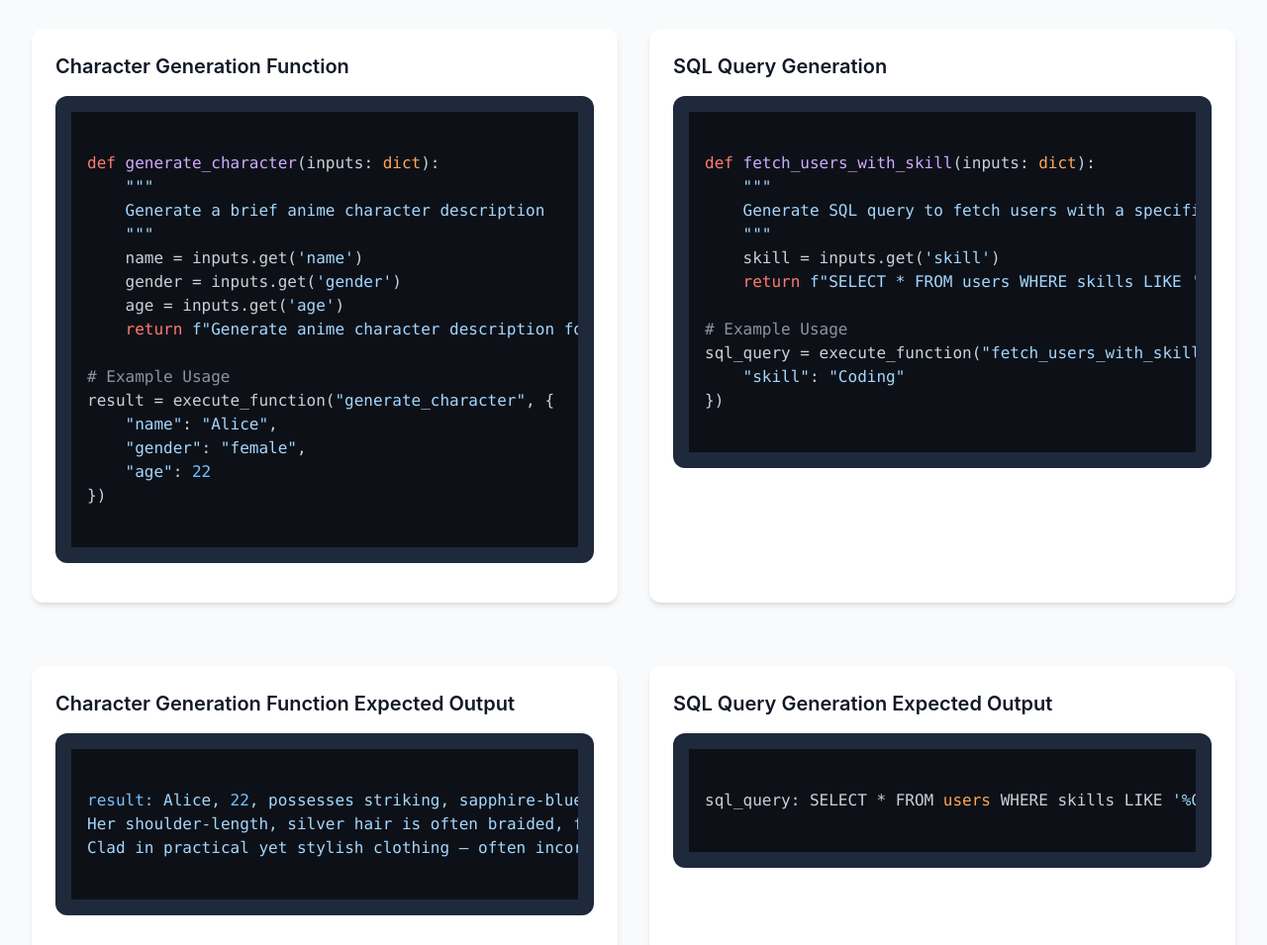
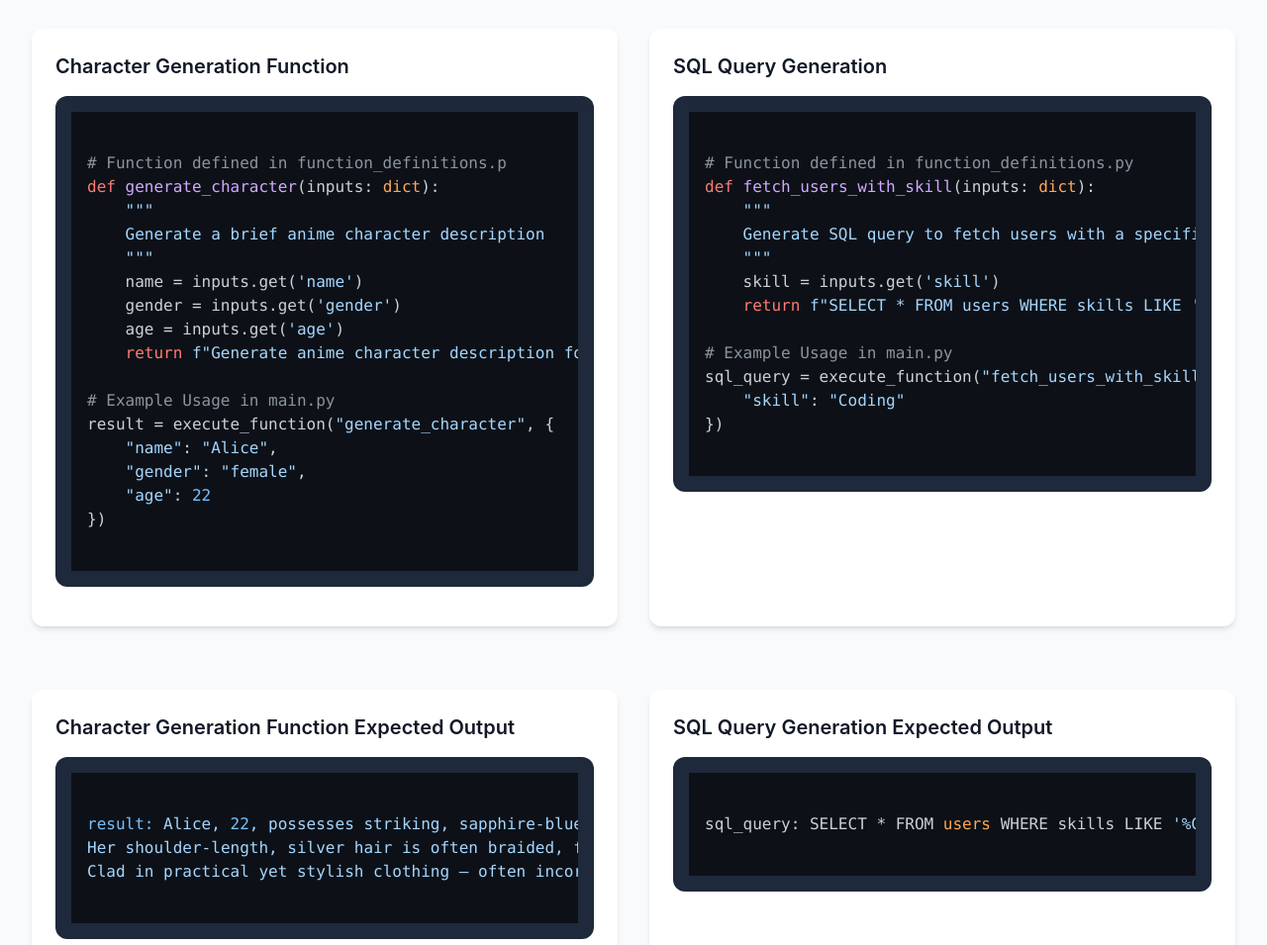
Before and after one commit to anas1412/GeminiWire, a plain HTML site: page index.html in a window 1280 px wide. Shown: the part 2177-3132 px from the top of the page at 99% size. Drawn offline with nearby package versions, Linux system fonts and the light colour scheme.

Commit message:
Added website pages

```diff
--- a/index.html
+++ b/index.html
@@ -392,6 +392,7 @@ GeminiWire/
                       Character Generation Function
                     </h3>
                     <pre class="code-block"><code class="language-python">
+# Function defined in function_definitions.p
 def generate_character(inputs: dict):
     """
     Generate a brief anime character description
@@ -401,7 +402,7 @@ def generate_character(inputs: dict):
     age = inputs.get('age')
     return f"Generate anime character description for {name}, gender is {gender} and age is {age}"
 
-# Example Usage
+# Example Usage in main.py
 result = execute_function("generate_character", {
     "name": "Alice",
     "gender": "female",
@@ -414,6 +415,7 @@ result = execute_function("generate_character", {
                       SQL Query Generation
                     </h3>
                     <pre class="code-block"><code class="language-python">
+# Function defined in function_definitions.py
 def fetch_users_with_skill(inputs: dict):
     """
     Generate SQL query to fetch users with a specific skill
@@ -421,7 +423,7 @@ def fetch_users_with_skill(inputs: dict):
     skill = inputs.get('skill')
     return f"SELECT * FROM users WHERE skills LIKE '%{skill}%'"
 
-# Example Usage
+# Example Usage in main.py
 sql_query = execute_function("fetch_users_with_skill", {
     "skill": "Coding"
 })
```
